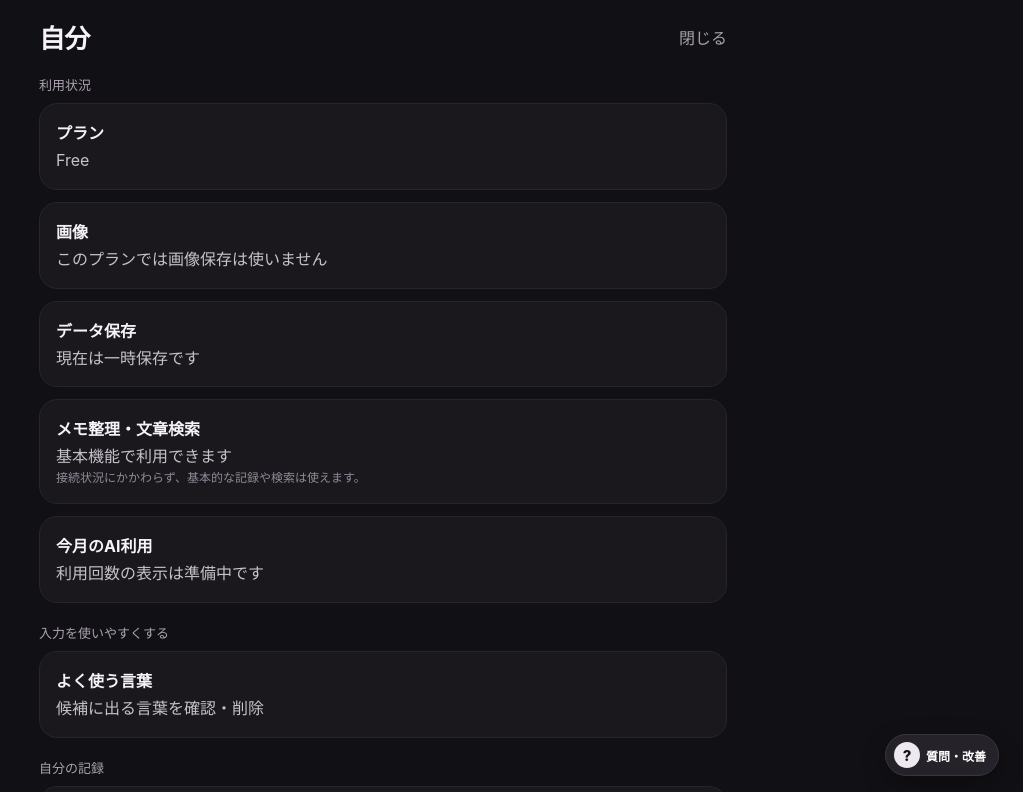
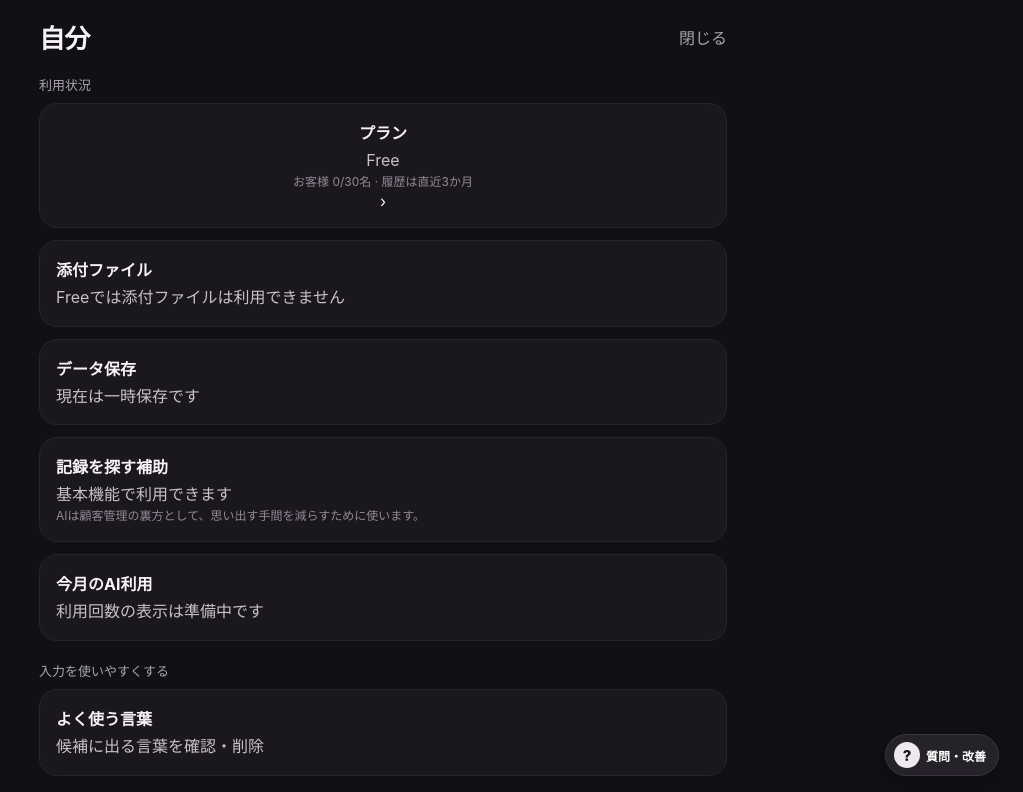
Before and after one commit to karukimori-wq/Velvet, a Next.js app: page /settings in a window 1280 px wide. Shown: the top 792 px of the page, without its empty margins (257-1280 px from the left). Built offline with nearby package versions, Linux system fonts and the light colour scheme; no server answers.

Commit message:
ux: align settings with Free Pro entitlements

```diff
--- a/app/settings/page.tsx
+++ b/app/settings/page.tsx
@@ -5,13 +5,14 @@ import { getStorageStatus } from "@/lib/storage-status";
 import { getRequestIdentity } from "@/lib/auth/request-identity";
 import { getPlanAccess } from "@/lib/plan-access";
 import { getMediaAccess } from "@/lib/media-access";
+import { listGrowthCustomers } from "@/lib/growth-engine-customer";
 
 export default async function SettingsPage(){
- const {ownerUserId}=await getRequestIdentity();const [usage,access,media]=await Promise.all([getAiUsageStatus(ownerUserId),getPlanAccess(ownerUserId),getMediaAccess(ownerUserId)]);const ai=getAiPlatformStatus();const storage=getStorageStatus();const aiReady=ai.configured&&ai.contractReady&&ai.clientConfigured;const imageState=access.plan==="free"?"このプランでは画像保存は使いません":media.configured?"画像を保存できます":"画像保存は準備中です";
+ const {workspaceId,userId,ownerUserId}=await getRequestIdentity();const [usage,access,media,customers]=await Promise.all([getAiUsageStatus(ownerUserId),getPlanAccess(ownerUserId),getMediaAccess(ownerUserId),listGrowthCustomers(workspaceId,userId)]);const ai=getAiPlatformStatus();const storage=getStorageStatus();const aiReady=ai.configured&&ai.contractReady&&ai.clientConfigured;const imageState=access.attachmentsAllowed?(media.configured?"画像を保存できます":"添付ファイルは準備中です"):"Freeでは添付ファイルは利用できません";
  return <main className="shell"><header className="header"><div className="brand">自分</div><Link className="subtle" href="/">閉じる</Link></header>
- <div className="sectionTitle">利用状況</div><div className="stack"><section className="card"><div className="timelineTitle">プラン</div><div className="timelineBody">{access.plan==="pro"?"Pro":"Free"}</div></section><section className="card"><div className="timelineTitle">画像</div><div className="timelineBody">{imageState}</div></section><section className="card"><div className="timelineTitle">データ保存</div><div className="timelineBody">{storage.productionReady?"保存できます":"現在は一時保存です"}</div></section><section className="card"><div className="timelineTitle">メモ整理・文章検索</div><div className="timelineBody">{aiReady?"利用できます":"基本機能で利用できます"}</div><div className="formHint">接続状況にかかわらず、基本的な記録や検索は使えます。</div></section><section className="card"><div className="timelineTitle">今月のAI利用</div><div className="timelineBody">{usage.connected?`${usage.usageCount??0}回`:"利用回数の表示は準備中です"}</div></section></div>
+ <div className="sectionTitle">利用状況</div><div className="stack"><Link className="card actionLink" href="/plans"><div><div className="timelineTitle">プラン</div><div className="timelineBody">{access.plan==="business"?"Business":access.plan==="pro"?"Pro":"Free"}</div>{access.plan==="free"&&<div className="formHint">お客様 {customers.length}/30名 · 履歴は直近3か月</div>}</div><span>›</span></Link><section className="card"><div className="timelineTitle">添付ファイル</div><div className="timelineBody">{imageState}</div></section><section className="card"><div className="timelineTitle">データ保存</div><div className="timelineBody">{storage.productionReady?"保存できます":"現在は一時保存です"}</div></section><section className="card"><div className="timelineTitle">記録を探す補助</div><div className="timelineBody">{aiReady?"利用できます":"基本機能で利用できます"}</div><div className="formHint">AIは顧客管理の裏方として、思い出す手間を減らすために使います。</div></section><section className="card"><div className="timelineTitle">今月のAI利用</div><div className="timelineBody">{usage.connected?`${usage.usageCount??0}回`:"利用回数の表示は準備中です"}</div></section></div>
  <div className="sectionTitle">入力を使いやすくする</div><div className="stack"><Link className="card" href="/settings/dictionary"><div className="timelineTitle">よく使う言葉</div><div className="timelineBody">候補に出る言葉を確認・削除</div></Link></div>
  <div className="sectionTitle">自分の記録</div><div className="stack"><Link className="card" href="/self-investment"><div className="timelineTitle">自己投資</div><div className="timelineBody">美容・衣装・学びなどを記録</div></Link></div>
- <details className="detailsCard"><summary>データの入出力</summary><div className="stack detailsBody"><Link className="card" href="/import"><div className="timelineTitle">データをまとめて登録</div><div className="timelineBody">Velvetのお客様メモをまとめて取り込みます</div></Link><Link className="card" href="/api/export"><div className="timelineTitle">データを書き出す</div><div className="timelineBody">Velvetのお客様メモを書き出します</div></Link></div></details>
+ <details className="detailsCard"><summary>データの入出力</summary><div className="stack detailsBody"><Link className="card" href="/import"><div className="timelineTitle">データをまとめて登録</div><div className="timelineBody">Velvetのお客様メモをまとめて取り込みます</div></Link>{access.exportAllowed?<Link className="card" href="/api/export"><div className="timelineTitle">データを書き出す</div><div className="timelineBody">Velvetのお客様メモを書き出します</div></Link>:<Link className="card actionLink" href="/plans"><div><div className="timelineTitle">データを書き出す</div><div className="formHint">Proで利用できます</div></div><span>›</span></Link>}</div></details>
  </main>;
 }
```
